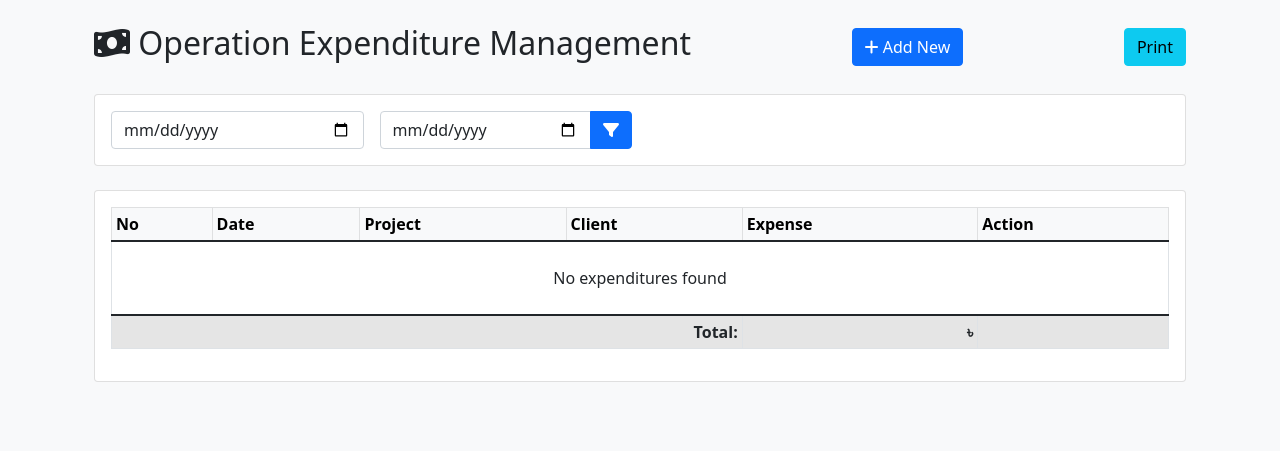
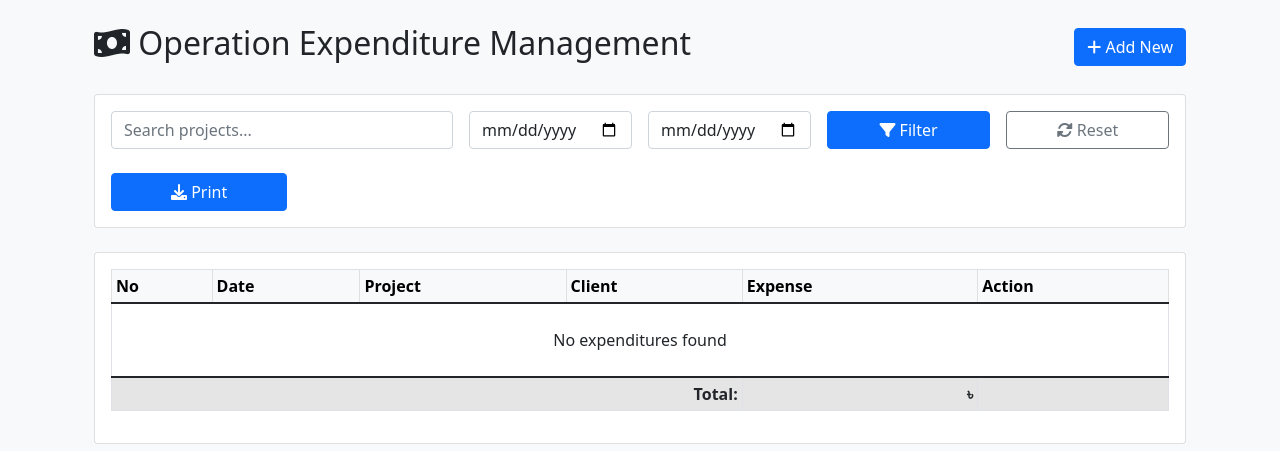
Before and after one commit to hmahabub/inspcta, a Django app: template expenditure/templates/operation_expenditure/expenditure_list.html in a window 1280 px wide. Shown: the part 76-527 px from the top of the page. Run offline with Django 4.2, Linux system fonts and the light colour scheme; the template is opened without the code that fills it, so the values that code supplies are empty.

Commit message:
add search box

```diff
--- a/expenditure/templates/operation_expenditure/expenditure_list.html
+++ b/expenditure/templates/operation_expenditure/expenditure_list.html
@@ -10,28 +10,44 @@
             </a>
 
         </div>
-        <button onclick="make()" class="btn btn-info"> Print</button>
     </div>
 
     <!-- Filter Form -->
     <div class="card mb-4">
         <div class="card-body">
             <form method="get" class="row g-3">
-                <div class="col-md-3">
+                <div class="col-md-4">
+                    <input type="text" name="q" class="form-control" placeholder="Search projects..."
+                           value="{{ request.GET.q }}">
+                </div>
+                <div class="col-md-2">
                     <input type="date" name="start_date" class="form-control"
                            value="{{ request.GET.start_date }}">
                 </div>
-                <div class="col-md-3">
+                <div class="col-md-2">
                     <div class="input-group">
                         <input type="date" name="end_date" class="form-control"
                                value="{{ request.GET.end_date }}">
-                        <button type="submit" class="btn btn-primary">
-                            <i class="fas fa-filter"></i>
-                        </button>
                     </div>
                 </div>
+                <div class="col-md-2">
+                    <button type="submit" class="btn btn-primary w-100">
+                        <i class="fas fa-filter"></i> Filter
+                    </button>
+                </div>
+                <div class="col-md-2">
+                    <a href="{% url 'expenditures:operation-list' %}" class="btn btn-outline-secondary w-100">
+                        <i class="fas fa-sync-alt"></i> Reset
+                    </a>
+                </div>
+
             </form>
-
+            <br>
+            <div class="col-md-2">
+                <button onclick="make()" class="btn btn-primary w-100">
+                    <i class="fas fa-download"></i> Print
+                </button>
+            </div>
         </div>
     </div>
 
@@ -188,6 +204,9 @@
         body{
             background-color: white;
         }
+        table.table tfoot {
+        display: table-row-group;
+    }
     }
 </style>
 {% endblock %}
--- a/sales/templates/sales/sale_list.html
+++ b/sales/templates/sales/sale_list.html
@@ -3,8 +3,7 @@
 {% block content %}
 <div class="container mt-4">
     <h2>Sales List</h2>
-    <a href="{% url 'sales:create' %}" class="btn btn-primary mb-3">Create New Sale</a>
-     <!-- Search and Filter Form -->
+    <a href="{% url 'sales:create' %}" class="btn btn-primary mb-3"><i class="fas fa-plus"></i> Add New Sale</a>
       <!-- Search and Filter Form -->
     <div class="card mb-4">
         <div class="card-body">
```
Also changed, not shown: expenditure/templates/provision_expenditure/expenditure_list.html (+6 -7 lines), expenditure/templates/provision_expenditure/expenditure_per_month_list.html (+7 -2 lines), expenditure/templates/regular_expenditure/expenditure_list.html (+6 -5 lines), expenditure/templates/regular_expenditure/expenditure_per_month_list.html (+7 -2 lines), expenditure/views.py (+9 -0 lines).
